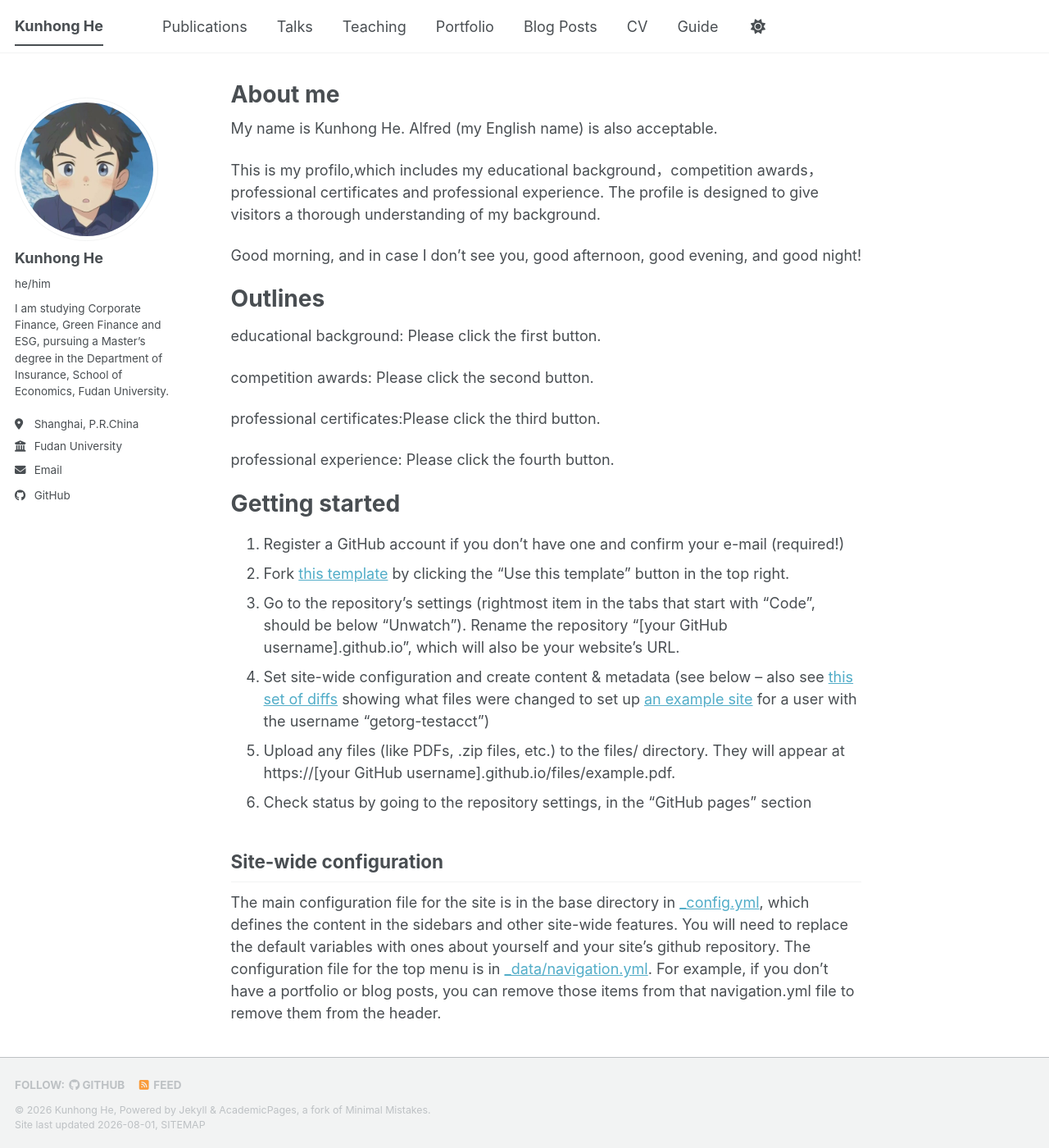
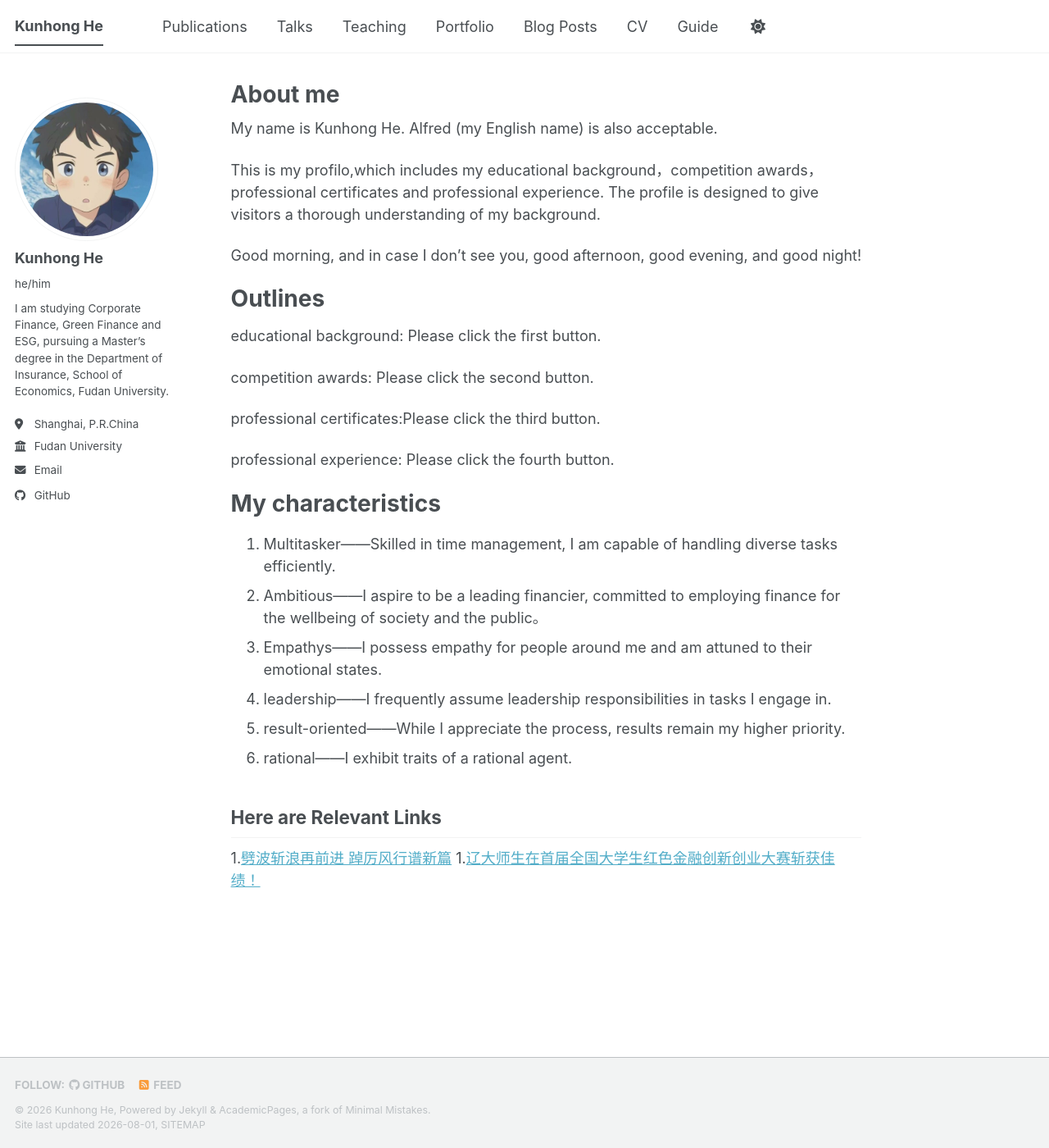
Before and after one commit to Alfred-meijiu/Alfred-meijiu.github.io, a Jekyll site: the page built from _pages/about.md, in a window 1280 px wide and 1400 px high. Shown: the whole window at 82% size. Built offline with Jekyll 4.4.1, drawn with Linux system fonts in a browser that asks for light colours; a style sheet for code colours, icons or effects is not loaded.

Commit message:
Update about.md

```diff
--- a/_pages/about.md
+++ b/_pages/about.md
@@ -23,15 +23,16 @@ professional certificates:Please click the third button.
 
 professional experience:  Please click the fourth button.
 
-Getting started
+My characteristics
 ======
-1. Register a GitHub account if you don't have one and confirm your e-mail (required!)
-1. Fork [this template](https://github.com/academicpages/academicpages.github.io) by clicking the "Use this template" button in the top right.
-1. Go to the repository's settings (rightmost item in the tabs that start with "Code", should be below "Unwatch"). Rename the repository "[your GitHub username].github.io", which will also be your website's URL.
-1. Set site-wide configuration and create content & metadata (see below -- also see [this set of diffs](https://archive.is/3TPas) showing what files were changed to set up [an example site](https://getorg-testacct.github.io) for a user with the username "getorg-testacct")
-1. Upload any files (like PDFs, .zip files, etc.) to the files/ directory. They will appear at https://[your GitHub username].github.io/files/example.pdf.
-1. Check status by going to the repository settings, in the "GitHub pages" section
+1. Multitasker——Skilled in time management, I am capable of handling diverse tasks efficiently.
+1. Ambitious——I aspire to be a leading financier, committed to employing finance for the wellbeing of society and the public。
+1. Empathys——I possess empathy for people around me and am attuned to their emotional states.
+1. leadership——I frequently assume leadership responsibilities in tasks I engage in.
+1. result-oriented——While I appreciate the process, results remain my higher priority.
+1. rational——I exhibit traits of a rational agent.
 
-Site-wide configuration
+Here are Relevant Links
 ------
-The main configuration file for the site is in the base directory in [_config.yml](https://github.com/academicpages/academicpages.github.io/blob/master/_config.yml), which defines the content in the sidebars and other site-wide features. You will need to replace the default variables with ones about yourself and your site's github repository. The configuration file for the top menu is in [_data/navigation.yml](https://github.com/academicpages/academicpages.github.io/blob/master/_data/navigation.yml). For example, if you don't have a portfolio or blog posts, you can remove those items from that navigation.yml file to remove them from the header.
+1.[劈波斩浪再前进  踔厉风行谱新篇](https://mp.weixin.qq.com/s/DqSuoStoNjrEBCNjBZcxWQ)
+1.[辽大师生在首届全国大学生红色金融创新创业大赛斩获佳绩！]([https://mp.weixin.qq.com/s/DqSuoStoNjrEBCNjBZcxWQ](https://mp.weixin.qq.com/s/oxTQz3G6M6Sl3ciUbHOdvg))
```
